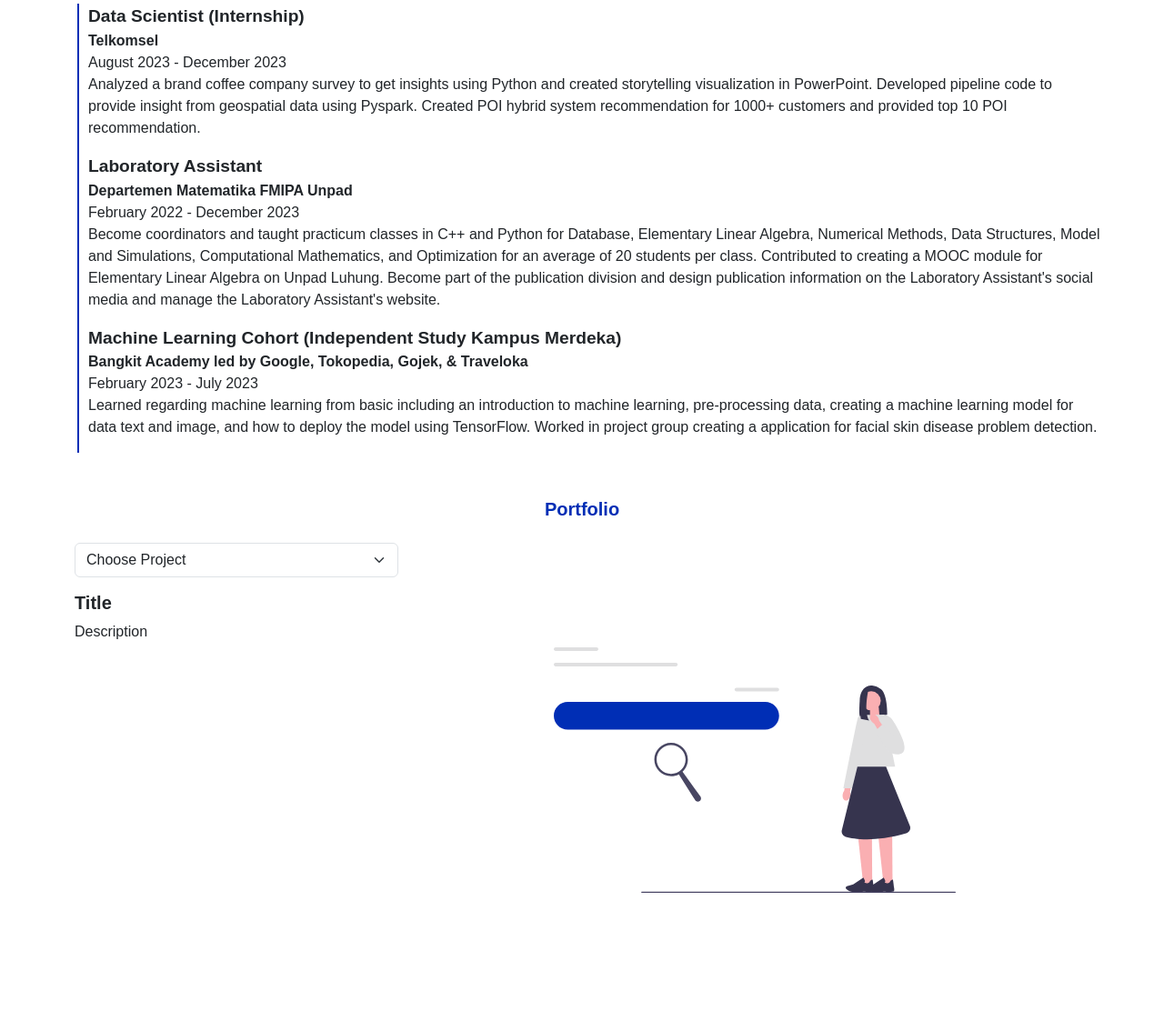
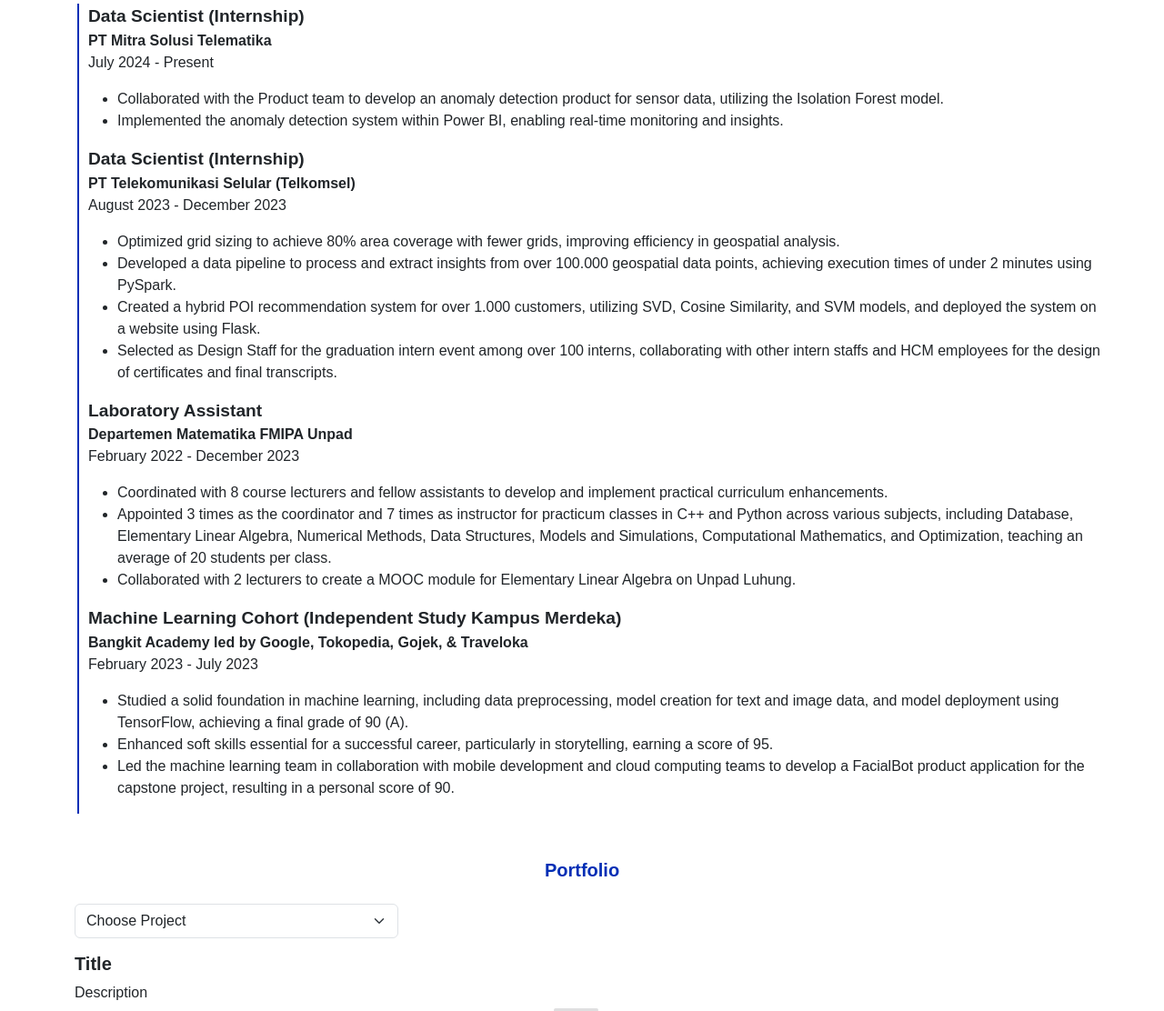
Before and after one commit to tegarridwansyah/tegarridwansyah.github.io, a plain HTML site: page index.html in a window 1280 px wide. Shown: the part 828-1940 px from the top of the page at 91% size. Drawn offline with nearby package versions, Linux system fonts and the light colour scheme.

Commit message:
Update index.html

```diff
--- a/index.html
+++ b/index.html
@@ -3,7 +3,7 @@
   <head>
     <meta charset="utf-8">
     <meta name="viewport" content="width=device-width, initial-scale=1">
-    <title>Tegar Ridwansyah - Data Scientist and Machine Learning Specialist</title>
+    <title>Tegar Ridwansyah - Data Scientist</title>
     <link href="https://cdn.jsdelivr.net/npm/bootstrap@5.3.3/dist/css/bootstrap.min.css" rel="stylesheet" integrity="sha384-QWTKZyjpPEjISv5WaRU9OFeRpok6YctnYmDr5pNlyT2bRjXh0JMhjY6hW+ALEwIH" crossorigin="anonymous">
     <link rel="stylesheet" href="https://cdn.jsdelivr.net/npm/bootstrap-icons@1.11.3/font/bootstrap-icons.min.css">
     <link rel="icon" href="img/undraw_male_avatar_g98d.svg">
@@ -32,15 +32,13 @@
                 <img src="img/undraw_male_avatar_g98d.svg" class="rounded mx-auto d-block" width="200px" style="margin-bottom: 15px;">
                 <p>
                     <b>Tegar Ridwansyah</b><br>
-                    Mathematics Student at Universitas Padjadjaran
+                    Fresh Mathematics Graduate at Universitas Padjadjaran
                 </p>
             </div>
             <div class="col align-self-center">
                 <p>
                     <h5 style="color: #002EB5;"><b>About Me</b></h5>
-                    Final year mathematics student who is passionate about Machine Learning and Data Science. Experienced in data science and machine
-                    learning through internship as a Data Scientist. Dream of becoming a Senior Data Scientist or Machine Learning Specialist and studying
-                    for a master's degree in data science abroad.
+                    Fresh mathematics graduate from Universitas Padjadjaran with a strong passion for data science and hands-on experience in the field. Completed an internship as a data scientist at a leading telecommunications company and currently interning in an IT services company that business unit and part of heavy equipment company. Driven by a desire to enhance my business acumen, I am committed to learning how to solve complex business challenges through data. My goal is to leverage these experiences to grow into a Senior Data Scientist and make impactful contributions in the industry.
                     <br><br>
                     <a href="https://www.linkedin.com/in/tegar-ridwansyah/" target="_blank" class="icon-link" style="color: inherit; text-decoration: none;">
                         <i class="bi bi-linkedin" style="font-size: 25px; margin-right: 5px;"></i>
@@ -61,26 +59,43 @@
             <div class="line-display">
                 <p>
                     <b style="font-size: larger;">Data Scientist (Internship)</b><br>
-                    <b>Telkomsel</b><br>
+                    <b>PT Mitra Solusi Telematika</b><br>
+                    July 2024 - Present<br>
+                    <ul>
+                      <li>Collaborated with the Product team to develop an anomaly detection product for sensor data, utilizing the Isolation Forest model.</li>
+                      <li>Implemented the anomaly detection system within Power BI, enabling real-time monitoring and insights.</li>
+                    </ul>
+                </p>
+                <p>
+                    <b style="font-size: larger;">Data Scientist (Internship)</b><br>
+                    <b>PT Telekomunikasi Selular (Telkomsel)</b><br>
                     August 2023 - December 2023<br>
-                    Analyzed a brand coffee company survey to get insights using Python and created storytelling visualization in PowerPoint.
-                    Developed pipeline code to provide insight from geospatial data using Pyspark.
-                    Created POI hybrid system recommendation for 1000+ customers and provided top 10 POI recommendation.
+                    <ul>
+                      <li>Optimized grid sizing to achieve 80% area coverage with fewer grids, improving efficiency in geospatial analysis.</li>
+                      <li>Developed a data pipeline to process and extract insights from over 100.000 geospatial data points, achieving execution times of under 2 minutes using PySpark.</li>
+                      <li>Created a hybrid POI recommendation system for over 1.000 customers, utilizing SVD, Cosine Similarity, and SVM models, and deployed the system on a website using Flask.</li>
+                      <li>Selected as Design Staff for the graduation intern event among over 100 interns, collaborating with other intern staffs and HCM employees for the design of certificates and final transcripts.</li>
+                    </ul>
                 </p>
                 <p>
                     <b style="font-size: larger;">Laboratory Assistant</b><br>
                     <b>Departemen Matematika FMIPA Unpad</b><br>
                     February 2022 - December 2023<br>
-                    Become coordinators and taught practicum classes in C++ and Python for Database, Elementary Linear Algebra, Numerical Methods, Data Structures, Model and Simulations, Computational Mathematics, and Optimization for an average of 20 students per class.
-                    Contributed to creating a MOOC module for Elementary Linear Algebra on Unpad Luhung.
-                    Become part of the publication division and design publication information on the Laboratory Assistant's social media and manage the Laboratory Assistant's website.
+                    <ul>
+                      <li>Coordinated with 8 course lecturers and fellow assistants to develop and implement practical curriculum enhancements.</li>
+                      <li>Appointed 3 times as the coordinator and 7 times as instructor for practicum classes in C++ and Python across various subjects, including Database, Elementary Linear Algebra, Numerical Methods, Data Structures, Models and Simulations, Computational Mathematics, and Optimization, teaching an average of 20 students per class.</li>
+                      <li>Collaborated with 2 lecturers to create a MOOC module for Elementary Linear Algebra on Unpad Luhung.</li>
+                    </ul>
                 </p>
                 <p>
                     <b style="font-size: larger;">Machine Learning Cohort (Independent Study Kampus Merdeka)</b><br>
                     <b>Bangkit Academy led by Google, Tokopedia, Gojek, & Traveloka</b><br>
                     February 2023 - July 2023<br>
-                    Learned regarding machine learning from basic including an introduction to machine learning, pre-processing data, creating a machine learning model for data text and image, and how to deploy the model using TensorFlow.
-                    Worked in project group creating a application for facial skin disease problem detection.
+                    <ul>
+                      <li>Studied a solid foundation in machine learning, including data preprocessing, model creation for text and image data, and model deployment using TensorFlow, achieving a final grade of 90 (A).</li>
+                      <li>Enhanced soft skills essential for a successful career, particularly in storytelling, earning a score of 95.</li>
+                      <li>Led the machine learning team in collaboration with mobile development and cloud computing teams to develop a FacialBot product application for the capstone project, resulting in a personal score of 90.</li>
+                    </ul>
                 </p>
             </div>
         </div>
```
